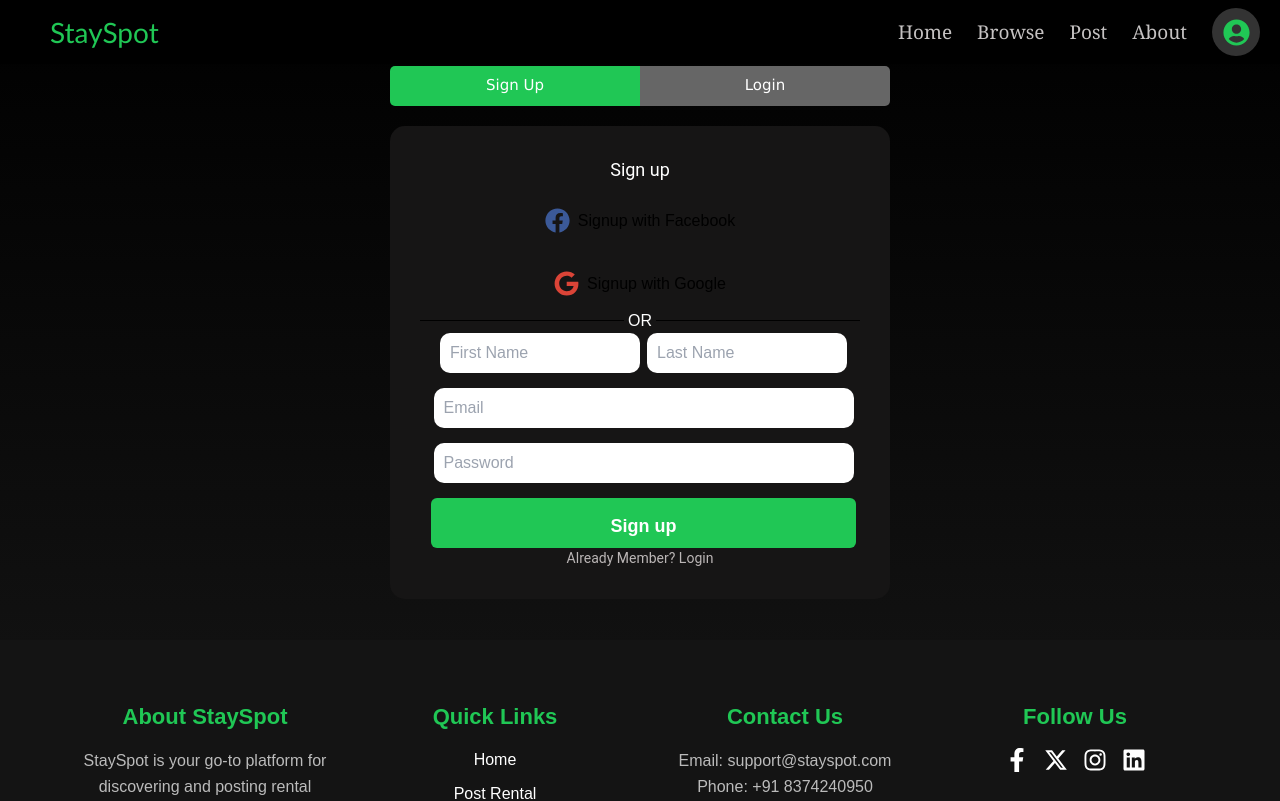
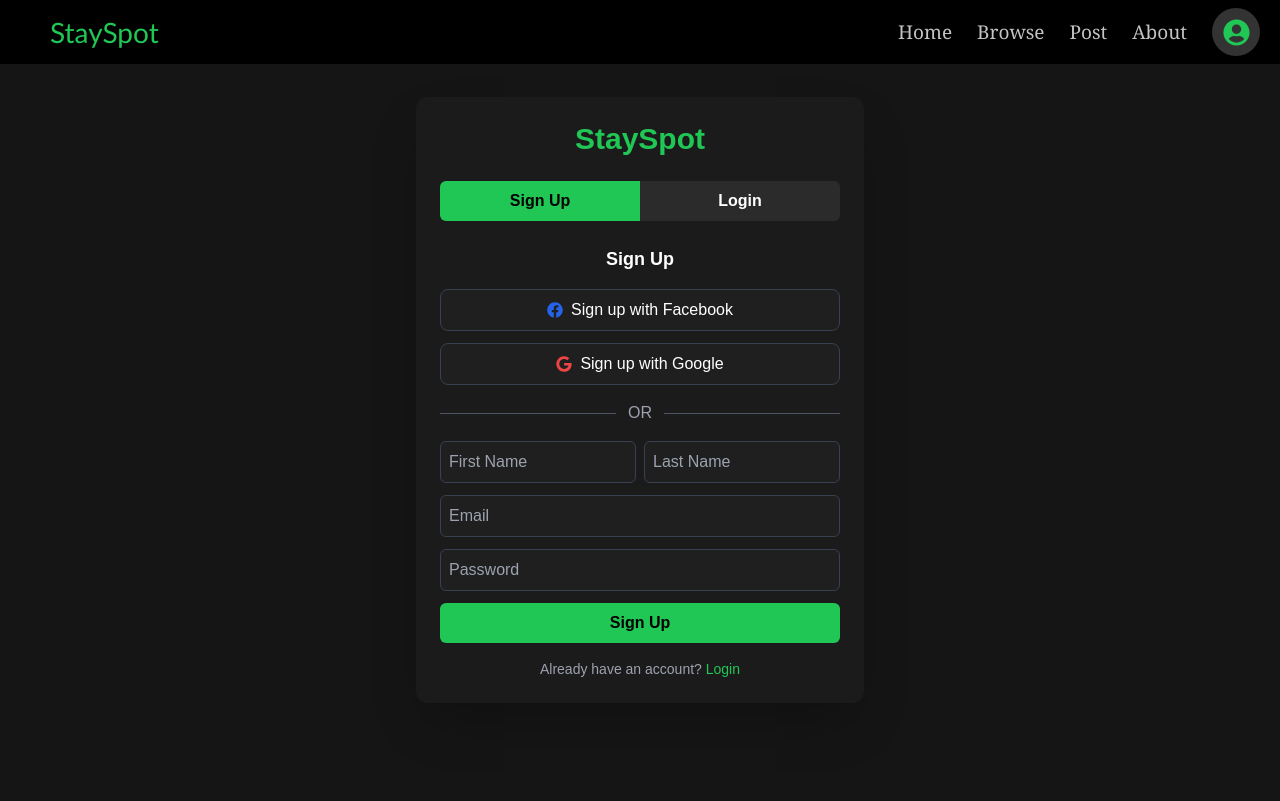
Before and after one commit to PrasadNalajala/stayspot, a React (Create React App) app: page /login in a window 1280 px wide. Shown: the top 801 px of the page. Built offline with nearby package versions, Linux system fonts and the light colour scheme.

Commit message:
Refactor Signup and Login components

```diff
--- a/src/components/Login/index.js
+++ b/src/components/Login/index.js
@@ -1,120 +1,100 @@
-import React, { useEffect, useRef } from "react";
-import "./index.css";
+import React, { useState, useEffect, useRef } from "react";
 import { useNavigate } from "react-router-dom";
-import { useState } from "react";
-import { FaFacebook } from "react-icons/fa";
-import { FaGoogle } from "react-icons/fa";
+import { FaFacebook, FaGoogle } from "react-icons/fa";
 import axios from "axios";
 import { toast } from "react-toastify";
 import { DotLoader } from "react-spinners";
 
-const Signup = (props) => {
+const Signup = ({ setisSignUpSelected }) => {
   const [firstName, setFirstname] = useState("");
   const [lastName, setLastname] = useState("");
   const [email, setEmail] = useState("");
   const [password, setPassword] = useState("");
-  const { setisSignUpSelected } = props;
   const navigate = useNavigate();
-  const fecthSignUp = async () => {
-    const data = {
-      name: firstName + lastName,
-      email: email,
-      password: password,
-    };
+
+  const fetchSignUp = async () => {
     try {
-      const response = await axios.post(
-        "https://stayspot.onrender.com/register",
-        data
-      );
-      if (response.status === 201) {
-        const { token } = response.data;
-        localStorage.setItem("token", token);
-        toast.success("Registration Successful");
+      const res = await axios.post("https://stayspot.onrender.com/register", {
+        name: firstName + " " + lastName,
+        email,
+        password,
+      });
+      if (res.status === 201) {
+        localStorage.setItem("token", res.data.token);
+        toast.success("Registration successful");
         navigate("/");
-        console.log(response.data);
       }
-    } catch (error) {
-      if (error.response) {
-        if (error.response.status === 400) {
-          toast.error(error.response.data.error || "Email is already in use.");
-        } else {
-          toast.warning(
-            error.response.data.error || "An error occurred. Please try again."
-          );
-        }
-      } else {
-        toast.warning("Network error. Please check your connection.");
-      }
-      console.error("Error during signup:", error);
+    } catch (err) {
+      toast.error(err?.response?.data?.error || "Signup failed");
     }
   };
-  const onClickSignUp = (event) => {
-    event.preventDefault();
-    if (firstName && lastName && email && password.length > 7) {
-      fecthSignUp();
+
+  const onSubmit = (e) => {
+    e.preventDefault();
+    if (firstName && lastName && email && password.length >= 8) {
+      fetchSignUp();
     } else {
-      alert("Enter all the fields and Password Must be 8 Chars");
+      toast.warning("All fields required. Password must be at least 8 characters.");
     }
   };
+
   return (
-    <div>
-      <h3 className="signup-heading">Sign up</h3>
-      <button className="oneClickBtn">
-        <FaFacebook style={{ color: "#3b5998", fontSize: "25px" }} /> Signup
-        with Facebook
+    <div className="text-white">
+      <h3 className="text-lg font-semibold mb-4">Sign Up</h3>
+      <button className="w-full flex items-center justify-center gap-2 border border-gray-700 rounded-lg py-2 mb-3 bg-[#1f1f1f] hover:bg-[#2a2a2a]">
+        <FaFacebook className="text-blue-600" /> Sign up with Facebook
       </button>
-      <br />
-      <button className="oneClickBtn">
-        <FaGoogle style={{ color: "#db4437", fontSize: "25px" }} /> Signup with
-        Google
+      <button className="w-full flex items-center justify-center gap-2 border border-gray-700 rounded-lg py-2 mb-4 bg-[#1f1f1f] hover:bg-[#2a2a2a]">
+        <FaGoogle className="text-red-500" /> Sign up with Google
       </button>
-      <p className="hr-text">OR</p>
-      <form>
+      <div className="flex items-center my-4 text-gray-400">
+        <div className="flex-grow h-px bg-gray-600" />
+        <span className="px-3">OR</span>
+        <div className="flex-grow h-px bg-gray-600" />
+      </div>
+      <form onSubmit={onSubmit}>
+        <div className="flex gap-2 mb-3">
           <input
-          type="name"
-          id="firstname"
-          className="name-input"
+            type="text"
             placeholder="First Name"
+            className="w-1/2 p-2 bg-[#1f1f1f] border border-gray-700 text-white rounded-md"
             value={firstName}
             onChange={(e) => setFirstname(e.target.value)}
           />
-
           <input
-          type="name"
-          id="secondname"
-          className="name-input"
+            type="text"
             placeholder="Last Name"
+            className="w-1/2 p-2 bg-[#1f1f1f] border border-gray-700 text-white rounded-md"
             value={lastName}
             onChange={(e) => setLastname(e.target.value)}
           />
-        <br />
+        </div>
         <input
           type="email"
-          id="emailinput"
-          className="email-input"
           placeholder="Email"
+          className="w-full p-2 mb-3 bg-[#1f1f1f] border border-gray-700 text-white rounded-md"
           value={email}
           onChange={(e) => setEmail(e.target.value)}
         />
-        <br />
         <input
           type="password"
-          id="passwordinput"
-          className="email-input"
           placeholder="Password"
+          className="w-full p-2 mb-3 bg-[#1f1f1f] border border-gray-700 text-white rounded-md"
           value={password}
           onChange={(e) => setPassword(e.target.value)}
         />
-        <br />
-        <button type="submit" className="submit-btn" onClick={onClickSignUp}>
-          Sign up
+        <button
+          type="submit"
+          className="w-full bg-[#20c755] text-black font-semibold py-2 rounded-md hover:bg-green-500"
+        >
+          Sign Up
         </button>
       </form>
-      <p className="already-member">
-        Already Member?{" "}
+      <p className="mt-4 text-sm text-gray-400">
+        Already have an account?{" "}
         <span
+          className="text-[#20c755] cursor-pointer"
           onClick={() => setisSignUpSelected(false)}
-          className="already-member-link"
         >
           Login
         </span>
@@ -123,156 +103,121 @@ const Signup = (props) => {
   );
 };
 
-const LoginFields = (props) => {
+const LoginFields = ({ setisSignUpSelected }) => {
   const [email, setEmail] = useState("");
   const [password, setPassword] = useState("");
   const [isLoading, setIsLoading] = useState(false);
-  const { setisSignUpSelected } = props;
   const navigate = useNavigate();
-  const fecthLogin = async () => {
-    const credentials = {
-      email: email,
-      password: password,
-    };
-    try {
-      const response = await axios.post(
-        "https://stayspot.onrender.com/login",
-        credentials
-      );
-      if (response.status === 200) {
-        const { token } = response.data;
-        localStorage.setItem("token", token);
-
-        // Fetch user profile to get userId
-        try {
-          const profileRes = await axios.get("https://stayspot.onrender.com/api/user", {
-            headers: { Authorization: `Bearer ${token}` }
-          });
-          console.log("Profile response:", profileRes.data); // Debug log
-
-          // Handle different response formats
-          let userData = null;
-          if (Array.isArray(profileRes.data) && profileRes.data.length > 0) {
-            // If response is an array, take the first user
-            userData = profileRes.data[0];
-          } else if (profileRes.data && typeof profileRes.data === 'object') {
-            // If response is a single object
-            userData = profileRes.data;
-          }
-
-          if (userData && userData.id) {
-            localStorage.setItem("userId", userData.id);
-            console.log("Set userId to:", userData.id);
-          } else {
-            console.error("No valid user ID found in profile response");
-          }
-        } catch (profileErr) {
-          console.error("Failed to fetch user profile for userId:", profileErr);
-        }
-
-        toast.success("Login success");
-        navigate("/");
-      }
-    } catch (error) {
-      setIsLoading(false);
-      if (error.response) {
-        if (error.response.status === 400) {
-          toast.error(error.response.data.error);
-        } else {
-          toast.warning(error.response.data.error);
-        }
-      } else {
-        toast.warning("Network error. Please check your connection.");
-      }
-      console.error("Error during signup:", error);
-    }
-  };
-  const onClickLogin = async (e) => {
-    e.preventDefault();
-    if (email && password) {
-      setIsLoading(true);
-      await fecthLogin();
-    } else {
-      toast.warning("Enter All Fields");
-    }
-  };
   const emailInputRef = useRef(null);
 
   useEffect(() => {
     emailInputRef.current?.focus();
   }, []);
+
+  const fetchLogin = async () => {
+    try {
+      const res = await axios.post("https://stayspot.onrender.com/login", {
+        email,
+        password,
+      });
+      const { token } = res.data;
+      localStorage.setItem("token", token);
+
+      const profileRes = await axios.get("https://stayspot.onrender.com/api/user", {
+        headers: { Authorization: `Bearer ${token}` },
+      });
+      const userId = profileRes.data?.id || profileRes.data?.[0]?.id;
+      if (userId) localStorage.setItem("userId", userId);
+
+      toast.success("Login Successful");
+      navigate("/");
+    } catch (error) {
+      toast.error(error?.response?.data?.error || "Login failed");
+    } finally {
+      setIsLoading(false);
+    }
+  };
+
+  const onSubmit = (e) => {
+    e.preventDefault();
+    if (email && password) {
+      setIsLoading(true);
+      fetchLogin();
+    } else {
+      toast.warning("Enter all fields");
+    }
+  };
+
   return (
-    <div>
-      <h3 className="signup-heading">Login</h3>
-      <form>
+    <div className="text-white">
+      <h3 className="text-lg font-semibold mb-4">Login</h3>
+      <form onSubmit={onSubmit}>
         <input
           type="email"
-          id="email-input"
-          className="email-input"
           placeholder="Email"
-          useRef={emailInputRef}
+          ref={emailInputRef}
+          className="w-full p-2 mb-3 bg-[#1f1f1f] border border-gray-700 text-white rounded-md"
+          value={email}
           onChange={(e) => setEmail(e.target.value)}
-          value={email}
         />
-        <br />
         <input
           type="password"
-          id="password-input"
-          className="email-input"
           placeholder="Password"
+          className="w-full p-2 mb-3 bg-[#1f1f1f] border border-gray-700 text-white rounded-md"
+          value={password}
           onChange={(e) => setPassword(e.target.value)}
-          value={password}
         />
-        <br />
-        <button type="submit" className="submit-btn" onClick={onClickLogin}>
-          {isLoading ? <DotLoader color="#ffffff" size={10} /> : "Login"}
+        <button
+          type="submit"
+          className="w-full bg-[#20c755] text-black font-semibold py-2 rounded-md hover:bg-green-500"
+        >
+          {isLoading ? <DotLoader size={20} color="#000" /> : "Login"}
         </button>
       </form>
-      <p className="already-member">
-        New Member?{" "}
+      <p className="mt-4 text-sm text-gray-400">
+        New here?{" "}
         <span
+          className="text-[#20c755] cursor-pointer"
           onClick={() => setisSignUpSelected(true)}
-          className="already-member-link"
         >
-          Signup
+          Sign up
         </span>
       </p>
     </div>
   );
 };
 
-const Login = (props) => {
+const Login = () => {
   const [isSignupSelected, setisSignUpSelected] = useState(true);
-  const signupselected = !isSignupSelected ? "" : "selected";
-  const loginselected = !isSignupSelected ? "selected" : "";
   const navigate = useNavigate();
+
   useEffect(() => {
     const token = localStorage.getItem("token");
-    if (token) {
-      navigate("/");
-    }
+    if (token) navigate("/");
   }, []);
+
   return (
-    <div className="bg">
-      <div className="card">
-        <h1 style={{ color: "#20c755" }}>StaySpot</h1>
-        <div className="input-select">
+    <div className="min-h-screen flex items-center justify-center bg-[#161515] px-4">
+      <div className="bg-[#1c1b1b] rounded-xl shadow-2xl w-full max-w-md p-6">
+        <h1 className="text-3xl font-bold text-[#20c755] text-center mb-6">StaySpot</h1>
+        <div className="flex mb-6">
           <button
-            id="signup-btn"
-            className={`input-selection-btn ${signupselected}`}
             onClick={() => setisSignUpSelected(true)}
+            className={`w-1/2 py-2 rounded-l-md font-semibold ${
+              isSignupSelected ? "bg-[#20c755] text-black" : "bg-[#2b2b2b] text-white"
+            }`}
           >
             Sign Up
           </button>
           <button
-            id="login-btn"
-            className={`input-selection-btn ${loginselected}`}
             onClick={() => setisSignUpSelected(false)}
+            className={`w-1/2 py-2 rounded-r-md font-semibold ${
+              !isSignupSelected ? "bg-[#20c755] text-black" : "bg-[#2b2b2b] text-white"
+            }`}
           >
             Login
           </button>
         </div>
-        <div className="container">
         {isSignupSelected ? (
           <Signup setisSignUpSelected={setisSignUpSelected} />
         ) : (
@@ -280,7 +225,6 @@ const Login = (props) => {
         )}
       </div>
     </div>
-    </div>
   );
 };
 
```
Lines whose indentation alone changed are shown as unchanged.
